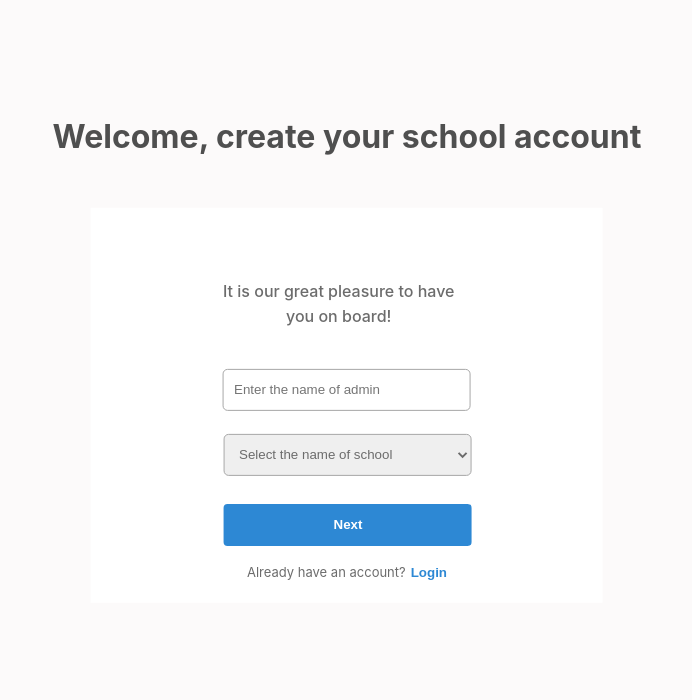
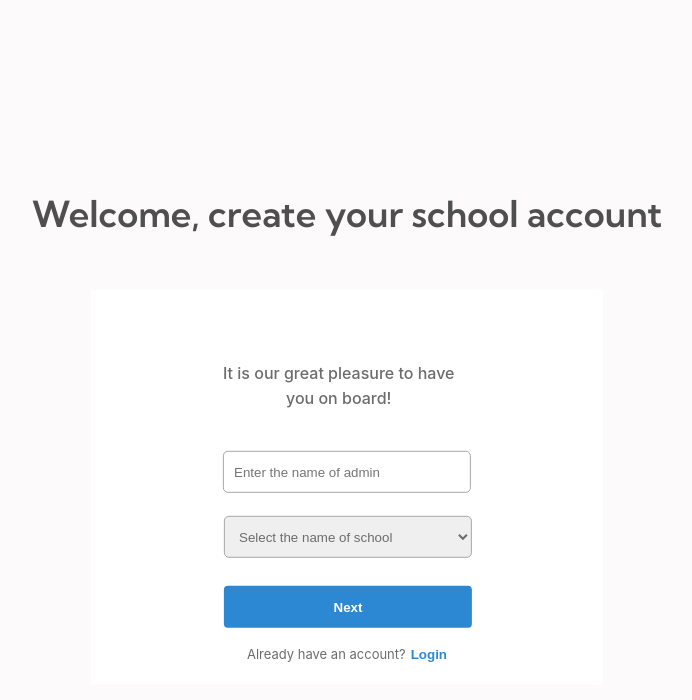
Before and after one commit to eunbaming/school-administration, a React (Create React App) app: page /join in a window 1280 px wide. Shown: the top 700 px of the page, without its empty margins (293-985 px from the left). Built offline with nearby package versions, Linux system fonts and the light colour scheme.

Commit message:
feat: Admin registration step 3 update

```diff
--- a/src/component/JoinFirstStep.tsx
+++ b/src/component/JoinFirstStep.tsx
@@ -10,11 +10,14 @@ const Container = styled.div`
   position: absolute;
   top: 50%;
   left: 50%;
-  transform: translate(-50%, -60%);
+  transform: translate(-50%, -45%);
 `;
 
 const Header = styled.h1`
   color: #4f4f4f;
+  font-weight: 600;
+  font-size: 36px;
+  font-family: "KumbhSans";
 `;
 
 const Main = styled.div`
--- a/src/component/JoinSecondStep.tsx
+++ b/src/component/JoinSecondStep.tsx
@@ -8,11 +8,14 @@ const Container = styled.div`
   position: absolute;
   top: 50%;
   left: 50%;
-  transform: translate(-50%, -60%);
+  transform: translate(-50%, -50%);
 `;
 
 const Header = styled.h1`
   color: #4f4f4f;
+  font-weight: 600;
+  font-size: 36px;
+  font-family: "KumbhSans";
 `;
 
 const Main = styled.div`
@@ -68,7 +71,8 @@ const ConfirmPasswordLabel = styled.label`
   position: absolute;
   top: 130px;
   left: 142px;
-  color: #667085;
+  color: #8a8a8a;
+  font-size: 14px;
 `;
 
 const Message = styled.p`
@@ -96,7 +100,11 @@ const Button = styled.button`
   cursor: pointer;
 `;
 
-const JoinSecondStep = () => {
+interface props {
+  setCurrentStep: (value: number) => void;
+}
+
+const JoinSecondStep = ({ setCurrentStep }: props) => {
   const [password, setPassword] = useState("");
   const [warning, setWarning] = useState(false);
 
@@ -111,7 +119,7 @@ const JoinSecondStep = () => {
     <Container>
       <Header>Udemy school, Choose your password</Header>
       <Main>
-        <Form>
+        <Form onSubmit={() => setCurrentStep(3)}>
           <ChoosePasswordLabel htmlFor="choose">
             Choose a password
           </ChoosePasswordLabel>
--- /dev/null
+++ b/src/component/JoinThirdStep.tsx
@@ -0,0 +1,70 @@
+import React from "react";
+import styled from "styled-components";
+
+const Container = styled.div`
+  display: flex;
+  flex-direction: column;
+  align-items: center;
+  position: absolute;
+  top: 50%;
+  left: 50%;
+  transform: translate(-50%, -50%);
+`;
+
+const Header = styled.h1`
+  color: #4f4f4f;
+  font-weight: 600;
+  font-size: 36px;
+  font-family: "KumbhSans";
+`;
+
+const Main = styled.div`
+  display: flex;
+  flex-direction: column;
+  align-items: center;
+  background-color: #fff;
+  width: 512px;
+  height: 354px;
+  margin-top: 30px;
+  padding: 40px;
+  box-sizing: border-box;
+`;
+
+const Explanation = styled.h1`
+  margin: 40px;
+  line-height: 45px;
+  font-family: "KumbhSans";
+  font-weight: 600;
+  font-size: 36px;
+  color: #4f4f4f;
+`;
+
+const Button = styled.button`
+  width: 248px;
+  height: 42px;
+  margin-top: 35px;
+  padding: 10px;
+  box-sizing: border-box;
+  border: none;
+  background-color: #2d88d4;
+  color: #fff;
+  font-weight: bold;
+  border-radius: 4px;
+  cursor: pointer;
+`;
+
+const JoinThirdStep = () => {
+  return (
+    <Container>
+      <Header>Udemy school, Sign Up Success</Header>
+      <Main>
+        <Explanation>
+          Sign up success <br /> go to main page?
+        </Explanation>
+        <Button>go to main page</Button>
+      </Main>
+    </Container>
+  );
+};
+
+export default JoinThirdStep;
--- a/src/pages/Join.tsx
+++ b/src/pages/Join.tsx
@@ -2,6 +2,7 @@ import React, { useState } from "react";
 import styled from "styled-components";
 import JoinFirstStep from "../component/JoinFirstStep";
 import JoinSecondStep from "../component/JoinSecondStep";
+import JoinThirdStep from "../component/JoinThirdStep";
 
 const Body = styled.body`
   background: #fcfafa;
@@ -18,7 +19,10 @@ const Join = () => {
     <Body>
       <Container>
         {currentStep === 1 && <JoinFirstStep setCurrentStep={setCurrentStep} />}
-        {currentStep === 2 && <JoinSecondStep />}
+        {currentStep === 2 && (
+          <JoinSecondStep setCurrentStep={setCurrentStep} />
+        )}
+        {currentStep === 3 && <JoinThirdStep />}
       </Container>
     </Body>
   );
```
